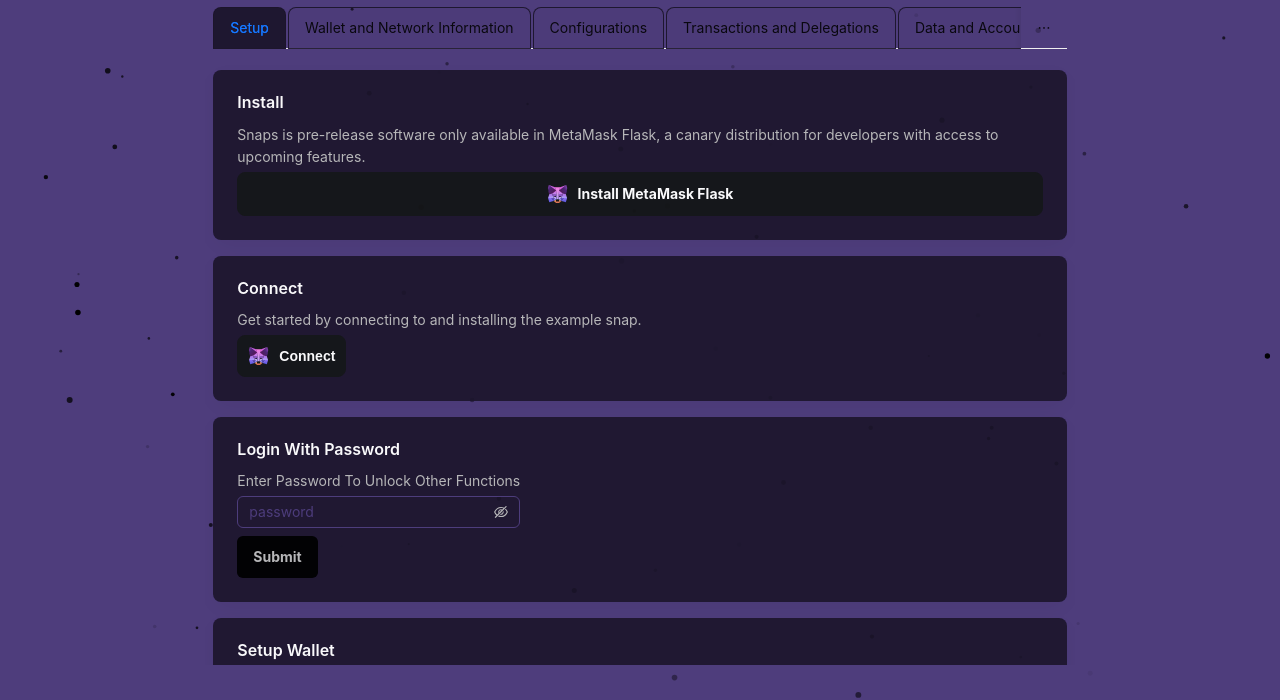
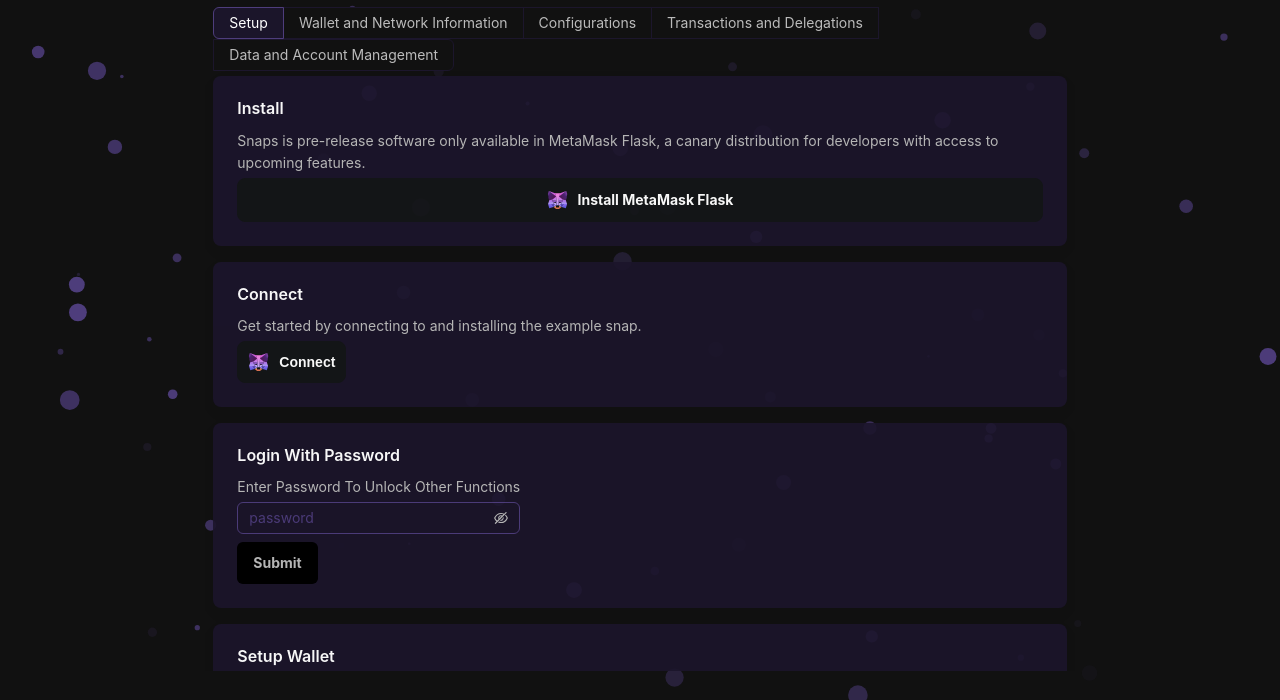
Before and after one commit to MythicLegendary/SP10_FALL_2022, a Gatsby site in the folder cosmos-snap/packages/site/: page / in a window 1280 px wide. Shown: the part 100-800 px from the top of the page. Built offline with nearby package versions, Linux system fonts and the light colour scheme; Gatsby itself is replaced by a stand-in of ours.

Commit message:
tabs,black background,scrollbar

```diff
--- a/cosmos-snap/packages/site/src/Root.tsx
+++ b/cosmos-snap/packages/site/src/Root.tsx
@@ -46,7 +46,7 @@
               "autoPlay": true,
               "background": {
                 "color": {
-                  "value": "#4e3d7c"
+                  "value": "#111"
                 },
 
                 "position": "50% 50%",
@@ -241,7 +241,7 @@
                   }
                 },
                 "color": {
-                  "value": "#000",
+                  "value": "#4e3d7c",
                   "animation": {
                     "h": {
                       "count": 0,
@@ -386,8 +386,8 @@
                     "minimumValue": 1
                   },
                   "value": {
-                    "min": 1,
-                    "max": 3
+                    "min": 5,
+                    "max": 10
                   },
                   "animation": {
                     "count": 0,
--- a/cosmos-snap/packages/site/src/components/Tabs.tsx
+++ b/cosmos-snap/packages/site/src/components/Tabs.tsx
@@ -1,7 +1,7 @@
 import React, { ReactElement, useState } from "react"
 import styled from 'styled-components';
 import TabTitle from "./TabTitle"
-import {Tabs as AntdTabs, Row, Col, Layout} from 'antd';
+import {Tabs as AntdTabs, Row, Col, Layout, Radio, ConfigProvider, RadioChangeEvent} from 'antd';
 import type { TabsProps } from 'antd';
 import { Header } from "antd/es/layout/layout";
 
@@ -20,8 +20,8 @@
     });
   });
 
-  const onChange = (key: string) => {
-    setSelectedTab(parseInt(key));
+  const onTabSelect = (e: RadioChangeEvent) => {
+    setSelectedTab(parseInt(e.target.value));
   };
 
   return (
@@ -30,13 +30,44 @@
         <Col offset={4} span={16}>
           <Row gutter={[16, 16]}>
             <Col span={24}>
-              <AntdTabs
+            <ConfigProvider
+              theme={{
+                components: {
+                  Radio: {
+                    colorBgContainer: '#111',
+                    colorText: '#bbb',
+                    colorBorder: '#1c162c'
+                  },
+                },
+              }}
+            >
+              <Radio.Group defaultValue="0" buttonStyle="solid" onChange={onTabSelect}>
+              {
+                (
+                  ()=>{
+                    let inputs:any = [];
+                    tabItems.map((tab,index) => {
+                      inputs.push(
+                        <Radio.Button value={tab.key}>{tab.label}</Radio.Button>
+                      )
+                    })
+                    return inputs;
+                  }
+                )()
+              }
+                {/* <Radio.Button value="b">Shanghai</Radio.Button>
+                <Radio.Button value="c">Beijing</Radio.Button>
+                <Radio.Button value="d">Chengdu</Radio.Button> */}
+              </Radio.Group>
+            </ConfigProvider>
+              {/* <AntdTabs
               defaultActiveKey="0"
               items={tabItems}
               onChange={onChange}
               type='card'
               tabBarStyle={{border: 'none'}}
-              />
+              animated={{ inkBar: false, tabPane: false }}
+              /> */}
             </Col>
           </Row>
           {children[selectedTab]}
--- a/cosmos-snap/packages/site/src/config/theme.ts
+++ b/cosmos-snap/packages/site/src/config/theme.ts
@@ -191,10 +191,6 @@
     color: #bbb !important;
   }
 
-  .ant-tabs-tab {
-    border-color: rgb(28 22 44 / 94%) !important;
-  }
-
   div.ant-card-meta-description {
     color: #bbb !important;
   }
@@ -228,4 +224,30 @@
       background-color: transparent !important;
       border-color: #4e3d7c !important;
   }
+  .ant-radio-button-wrapper:hover {
+    color: #fff !important;
+  }
+
+  .ant-radio-button-wrapper-checked {
+    color: #fff !important;
+    background-color: rgba(28, 22, 44, 0.94) !important;
+    border-color: #4e3d7c !important;
+  }
+
+  .ant-radio-button-wrapper-checked::before {
+    background-color: #4e3d7c !important;
+  }
+
+  .ant-row::-webkit-scrollbar-thumb {
+      background-color: #222 !important;
+      border-radius: 16px !important;
+  }
+  .ant-row::-webkit-scrollbar {
+      background-color: transparent !important;
+  }
+
+  .ant-row::-webkit-scrollbar {
+      width: 10px;
+  }
+
 `;
--- a/cosmos-snap/packages/snap/snap.manifest.json
+++ b/cosmos-snap/packages/snap/snap.manifest.json
@@ -7,7 +7,7 @@
     "url": "https://github.com/MetaMask/template-snap-monorepo.git"
   },
   "source": {
-    "shasum": "NqFBN7us1IEP/vF4vHmIbcpPOz/+YLoOt5rdUoFzfQ0=",
+    "shasum": "My++n6Dye/Q2n5xIWW/4b/tOB09rNKV2ys+UbVbmx+g=",
     "location": {
       "npm": {
         "filePath": "dist/bundle.js",
```
